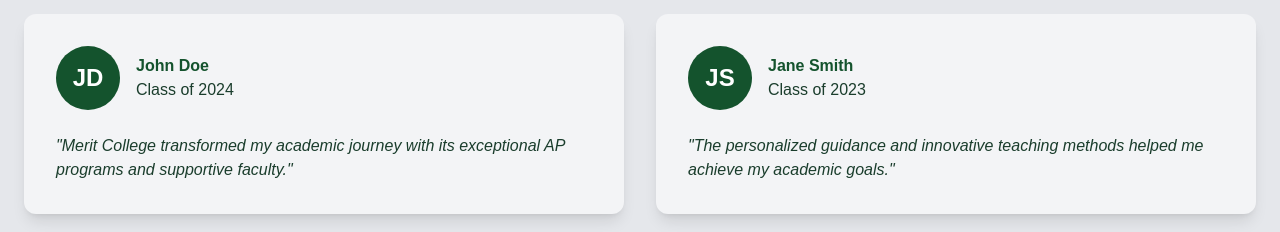
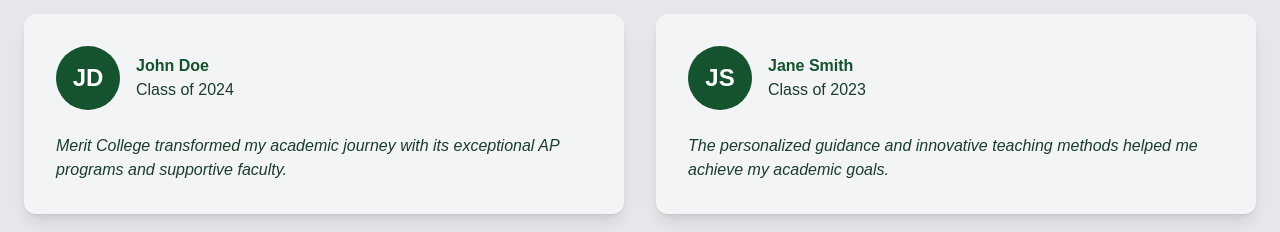
Before and after one commit to saak1234/merrit-college, a Next.js app: page /menu/about in a window 1280 px wide. Shown: the part 1440-1672 px from the top of the page. Built offline with nearby package versions, Linux system fonts and the light colour scheme.

Commit message:
Update page.tsx

```diff
--- a/src/app/menu/about/page.tsx
+++ b/src/app/menu/about/page.tsx
@@ -149,7 +149,7 @@
                     <p className="text-green-shade">{testimonial.role}</p>
                   </div>
                 </div>
-                <p className="text-green-shade italic">"{testimonial.quote}"</p>
+                <p className="text-green-shade italic">{testimonial.quote}</p>
               </div>
             ))}
           </div>
```
